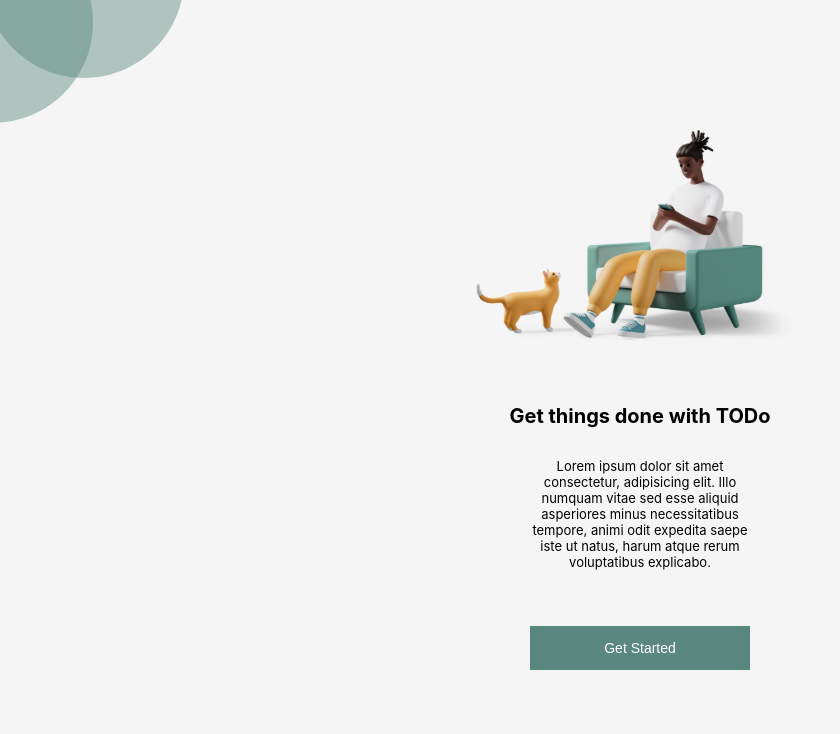
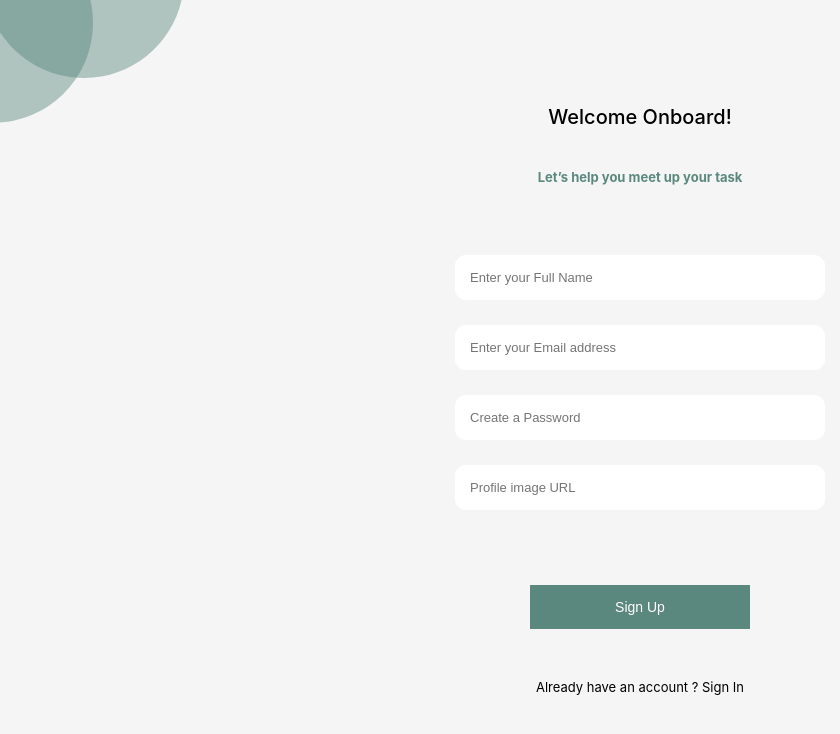
Before and after one commit to henriquejensen/todo-app, a React (Create React App) app: page / in a window 1280 px wide. Shown: the top 734 px of the page, without its empty margins (0-840 px from the left). Built offline with nearby package versions, Linux system fonts and the light colour scheme.

Commit message:
Tela Onboard

```diff
--- a/src/App.js
+++ b/src/App.js
@@ -1,10 +1,13 @@
+/* eslint-disable no-unused-vars */
 import GetStarted from './pages/GetStarted';
 import styles from './App.module.css';
+import Onboard from './pages/Onboard';
 
 function App() {
   return (
     <main className={ styles.container }>
-      <GetStarted />
+      {/* <GetStarted /> */}
+      <Onboard />
     </main>
   );
 }
--- a/src/components/Button.js
+++ b/src/components/Button.js
@@ -2,10 +2,10 @@ import React from 'react';
 import styles from './Button.module.css';
 
 function Button(props) {
-  const { children } = props;
+  const { children, type = 'button' } = props;
 
   return (
-    <button className={ styles.button }>{children}</button>
+    <button className={ styles.button } type={ type }>{children}</button>
   );
 }
 
--- /dev/null
+++ b/src/components/Form.js
@@ -0,0 +1,10 @@
+import React from 'react';
+import styles from './Form.module.css';
+
+function Form({ onSubmit, children }) {
+  return (
+    <form className={ styles.form } onSubmit={ onSubmit }>{children}</form>
+  );
+}
+
+export default Form;
--- /dev/null
+++ b/src/components/Form.module.css
@@ -0,0 +1,5 @@
+.form {
+  display: flex;
+  flex-direction: column;
+  align-items: center;
+}
--- /dev/null
+++ b/src/components/Input.js
@@ -0,0 +1,15 @@
+import React from 'react';
+import styles from './Input.module.css';
+
+function Input({ placeholder, type = 'text', required = false }) {
+  return (
+    <input
+      type={ type }
+      required={ required }
+      placeholder={ placeholder }
+      className={ styles.input }
+    />
+  );
+}
+
+export default Input;
--- /dev/null
+++ b/src/components/Input.module.css
@@ -0,0 +1,8 @@
+.input {
+  padding: 15px;
+  border-radius: 11px;
+  border: none;
+  margin-bottom: 25px;
+  width: 340px;
+  font-size: 13px;
+}
--- /dev/null
+++ b/src/components/Subtitle.js
@@ -0,0 +1,10 @@
+import React from 'react';
+import styles from './Subtitle.module.css';
+
+function Subtitle({ subtitle }) {
+  return (
+    <h2 className={ styles.title }>{subtitle}</h2>
+  );
+}
+
+export default Subtitle;
--- /dev/null
+++ b/src/components/Subtitle.module.css
@@ -0,0 +1,4 @@
+.title {
+  color: rgba(85, 132, 122, 0.97);
+  font-size: 13px;
+}
--- a/src/components/Title.module.css
+++ b/src/components/Title.module.css
@@ -1,4 +1,5 @@
 .title {
   font-size: 20px;
   margin: 0;
+  font-weight: 500;
 }
--- /dev/null
+++ b/src/pages/Onboard.js
@@ -0,0 +1,30 @@
+import React from 'react';
+import Button from '../components/Button';
+import Form from '../components/Form';
+import Input from '../components/Input';
+import Subtitle from '../components/Subtitle';
+import Text from '../components/Text';
+import Title from '../components/Title';
+import styles from './Onboard.module.css';
+
+function Onboard() {
+  return (
+    <section className={ styles.container }>
+      <Title title="Welcome Onboard!" />
+      <Subtitle subtitle="Let’s help you meet up your task" />
+
+      <Form>
+        <Input placeholder="Enter your Full Name" required />
+        <Input placeholder="Enter your Email address" type="email" required />
+        <Input placeholder="Create a Password" type="password" required />
+        <Input placeholder="Profile image URL" type="url" required />
+
+        <Button type="submit">Sign Up</Button>
+      </Form>
+
+      <Text text="Already have an account ? Sign In" />
+    </section>
+  );
+}
+
+export default Onboard;
--- /dev/null
+++ b/src/pages/Onboard.module.css
@@ -0,0 +1,16 @@
+.container {
+  display: flex;
+  flex-direction: column;
+  justify-content: center;
+  align-items: center;
+  height: 100vh;
+}
+
+.container > h2 {
+  margin-top: 40px;
+  margin-bottom: 70px;
+}
+
+.container button {
+  margin: 50px 0;
+}
```
